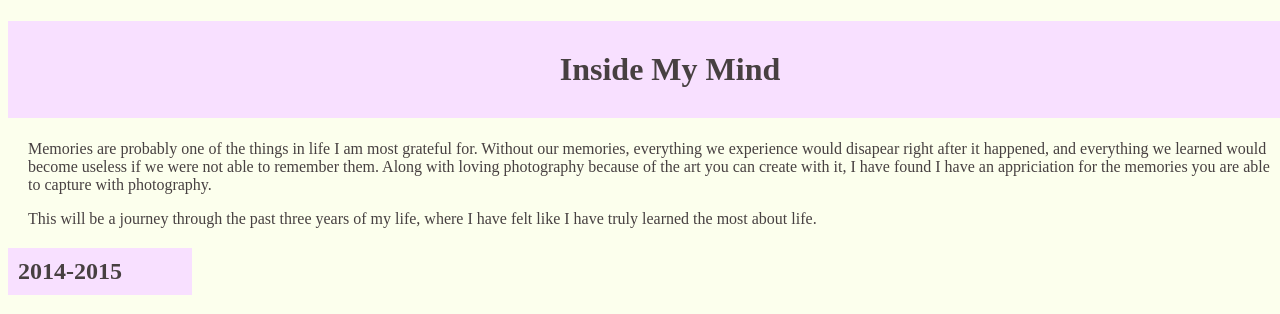
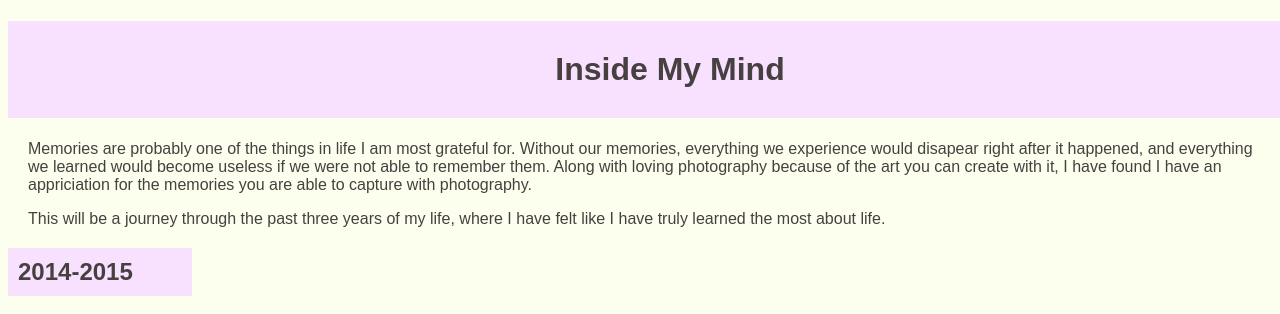
Before and after one commit to danalovasz/CG214, a plain HTML site: page Web/index.html in a window 1280 px wide. Shown: the top 314 px of the page. Drawn offline with Linux system fonts and the light colour scheme.

Commit message:
Add files via upload

```diff
--- a/Web/css/style.css
+++ b/Web/css/style.css
@@ -4,12 +4,13 @@
 body{
     background-color: #fcffed;
     color: #474041;
-    font-family: "Rubik", initial;
+    font-family: Arial, Helvetica, sans-serif;
+
 }
 h1{
     background-color: #f8e0ff;
     width:100%;
-    padding: 20px;
+    padding: 16px;
 }
 
 p{
```
